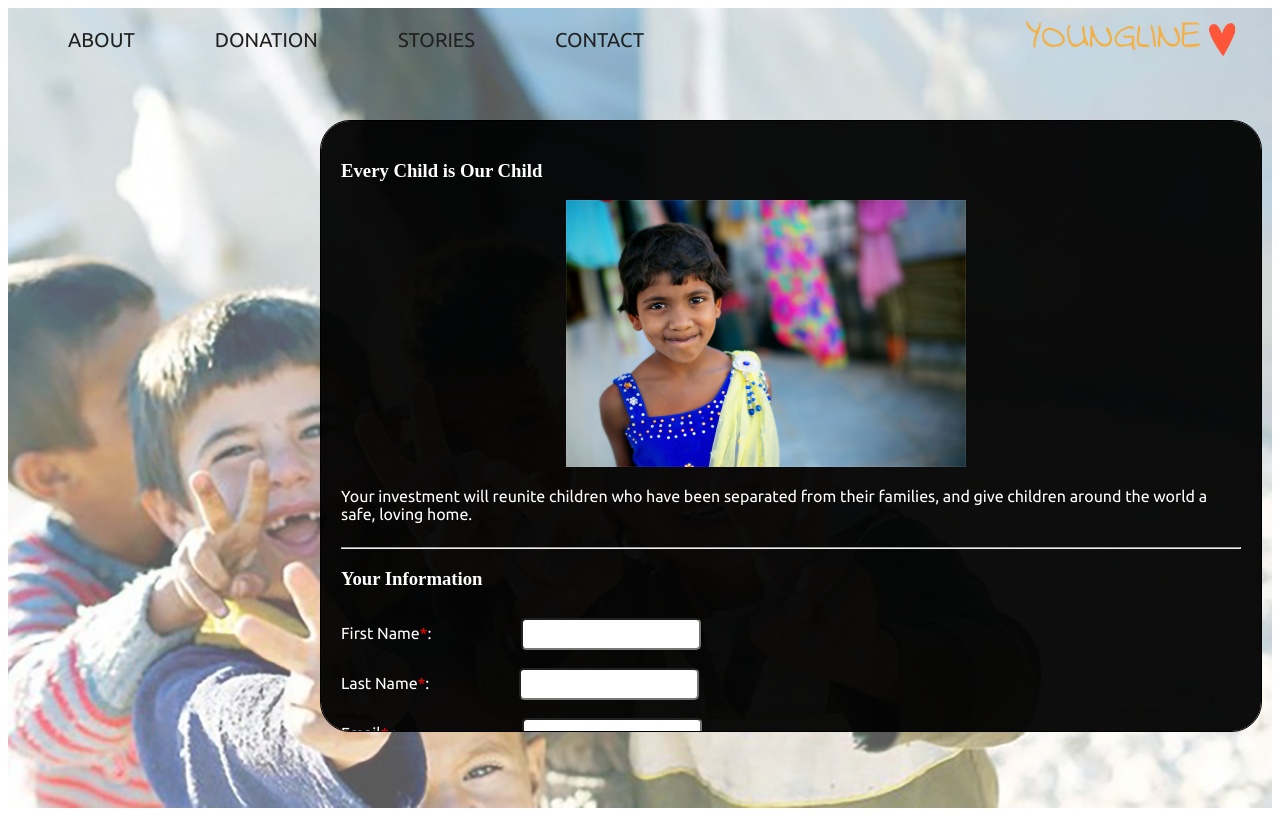
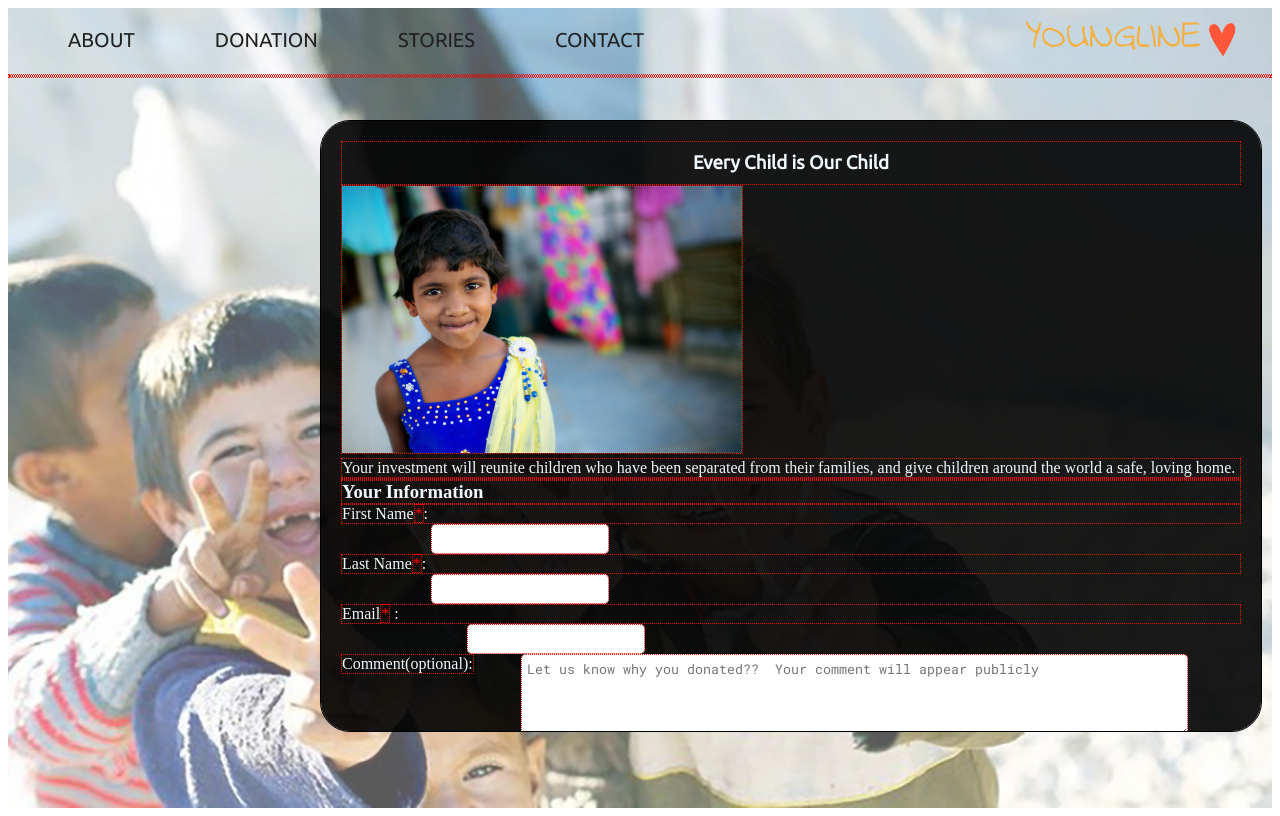
Before and after one commit to Yehorchik/orphan, an Angular app in the folder public/: page /donation in a window 1280 px wide. Built offline with nearby package versions, Linux system fonts and the light colour scheme.

Commit message:
updated so I can pull

```diff
--- a/public/src/app/donation/donation.component.css
+++ b/public/src/app/donation/donation.component.css
@@ -1,17 +1,22 @@
 @import url('https://fonts.googleapis.com/css?family=Exo+2');
 @import url('https://fonts.googleapis.com/css?family=Ubuntu');
 @import url('https://fonts.googleapis.com/css?family=Roboto+Mono');
-p{
-    color: white;
-    display: inline-block;
-    font-family: 'Ubuntu', sans-serif;
+
+* {
+  margin: 0;
+  padding: 0;
+  border: 1px dotted red;
 }
-h3{
-    color: white;
+
+#donation_title {
+  text-align: center;
+  font-family: Ubuntu;
+  padding: 10px;
 }
-.donation{
+
+.donation {
   color: aliceblue;
-    background-color:rgba(0, 0, 0, 0.95);
+  background-color: rgba(0, 0, 0, 0.9);
   position: absolute;
   left: 25%;
   top: 15%;
@@ -24,121 +29,150 @@ h3{
   overflow-y: scroll;
   padding-right: 20px;
 }
-::-webkit-scrollbar{
+
+::-webkit-scrollbar {
   width: 1px;
 }
-.child{
+
+.child_image {
   width: 400px;
-    position: relative;
-    left: 25%;
+  justify-content: center
 }
-hr{
+
+hr {
   color: white;
 }
-span{
+
+span {
   color: red;
 }
 
-.f_name , .l_name {
+.f_name,
+.l_name {
   position: relative;
   left: 10%;
 }
-.email{
+
+.email {
   position: relative;
   left: 14%;
 }
-textarea{
+
+textarea {
   position: relative;
   left: 20%;
 }
-.comment{
+
+.comment {
   position: absolute;
 }
-.donation_cardname input{
+
+.donation_cardname input {
   margin: 10px;
 }
-.card{
+
+.card {
   width: 200px;
 }
-i{
+
+i {
   position: relative;
   color: orange;
   left: 9%
 }
-#heart{
+
+#heart {
   font-size: 20px;
 }
-.first_name{
+
+.first_name {
   position: relative;
   left: 3%;
 }
-.card_number input{
+
+.card_number input {
   position: relative;
   left: 8%;
 }
-.exp_date  input{
+
+.exp_date input {
   position: relative;
   left: 6%;
 }
-.sec_code input{
+
+.sec_code input {
   position: relative;
   left: 8%;
 }
-.bill_adress input{
+
+.bill_adress input {
   position: relative;
   left: 8%;
 }
-.donate{
+
+.donate {
   background-color: transparent;
   margin-top: 20px;
   position: relative;
   left: 40%;
-    border-radius :50px;
+  border-radius: 50px;
   width: 150px;
   outline: none;
   transition: all 0.3s ease 0s;
   cursor: pointer;
   border: none;
 }
-.donate i{
+
+.donate i {
   position: relative;
   left: 0%;
 }
-.donation input , textarea{
+
+.donation input,
+textarea {
   border-radius: 5px;
   padding: 5px;
   font-family: 'Roboto Mono', monospace;
   outline: none;
 }
-.donate:hover{
+
+.donate:hover {
   background-color: #FF8C00;
   box-shadow: 0px 15px 20px rgba(255, 140, 0, 0.4);
 }
 
-.donate:hover i{
+.donate:hover i {
   color: #fff;
 }
-.amount input{
+
+.amount input {
   position: relative;
   left: 2%;
 }
-.error{
+
+.error {
   position: relative;
   left: 15%;
 }
-.error1{
+
+.error1 {
   position: relative;
   left: 19%;
 }
-.error2{
+
+.error2 {
   position: relative;
   left: 7%;
 }
-.error , .error1 , .error2{
+
+.error,
+.error1,
+.error2 {
   font-family: 'Exo 2', sans-serif;
 }
-.help{
-    position : absolute;
+
+.help {
+  position: absolute;
   margin-left: 140px;
   display: inline-block;
   height: 50px;
@@ -150,14 +184,16 @@ i{
   border: 2px solid grey;
   border-radius: 30px;
   text-align: center;
-    background-color: rgba(71,75,81,0.8);
+  background-color: rgba(71, 75, 81, 0.8);
 
 }
-.help p{
+
+.help p {
   position: relative;
-    top:-30%;
+  top: -30%;
 }
-.error4{
+
+.error4 {
   position: relative;
   left: 4%;
 }
--- a/public/src/app/donation/donation.component.html
+++ b/public/src/app/donation/donation.component.html
@@ -1,43 +1,63 @@
 <!DOCTYPE html>
 <html lang="en">
+
 <head>
   <meta charset="UTF-8">
   <meta name="viewport" content="width=device-width, initial-scale=1.0">
   <meta http-equiv="X-UA-Compatible" content="ie=edge">
-  <link rel="stylesheet" href="https://use.fontawesome.com/releases/v5.7.0/css/all.css" >
+  <link rel="stylesheet" href="https://use.fontawesome.com/releases/v5.7.0/css/all.css">
+  <title>YoungLine Donation</title>
 </head>
+
 <body>
   <div class="donation">
-   <h3>Every Child is Our Child</h3>
-   <img class="child" src="../assets/child.jpg" >
-   <p>Your investment will reunite children who have been separated from their
-     families, and give children around the world a safe, loving home.</p>
+    <h3 id = "donation_title">Every Child is Our Child</h3>
+    <img class="child_image" src="../assets/child.jpg">
+    <p>Your investment will reunite children who have been separated from their families, and give children around the
+      world a safe, loving home.</p>
     <hr>
+
     <h3>Your Information</h3>
-    <p>First Name<span>*</span>:</p>  <input class="f_name" type="text" name="user.first_name" [(ngModel)]="user.first_name">
+
+    <!-- First Name Input Form -->
+    <p>First Name<span>*</span>:</p>
+    <input class="f_name" type="text" name="user.first_name" [(ngModel)]="user.first_name">
     <p class="error" *ngIf="createErrors.errors" style="color:red">{{createErrors.errors.first_name.message}}</p>
     <br>
-    <p>Last Name<span>*</span>: </p> <input class="l_name" type="text" name="user.last_name" [(ngModel)]="user.last_name" >
+
+    <!-- Last Name Input Form -->
+    <p>Last Name<span>*</span>:</p><input class="l_name" type="text" name="user.last_name" [(ngModel)]="user.last_name">
     <p class="error" *ngIf="createErrors.errors" style="color:red">{{createErrors.errors.last_name.message}}</p>
     <br>
+
+    <!-- Email Input Form -->
     <p>Email<span>*</span> : </p><input class="email" type="text" name="user.email" [(ngModel)]="user.email">
     <p class="error1" *ngIf="createErrors.errors" style="color:red">{{createErrors.errors.email.message}}</p>
     <br>
-    <p class="comment" >Comment(optional):</p><textarea name="user.comment" [(ngModel)]="user.comment" rows="4" cols="80" placeholder="Let us know why you donated??  Your comment will appear publicly"></textarea>
+
+    <!-- Comment Input Form -->
+    <p class="comment">Comment(optional):</p><textarea name="user.comment" [(ngModel)]="user.comment" rows="4" cols="80"
+      placeholder="Let us know why you donated??  Your comment will appear publicly"></textarea>
     <hr>
+
+    <!-- Payment Amount Input Form -->
     <h3>Payment Details</h3>
     <div class="amount">
       <p>Amount for donation<span>*</span>:</p>
       <input type="text" placeholder="$0.00" name="user.donation" [(ngModel)]="user.donation">
       <p class="error2" *ngIf="createErrors.errors" style="color:red">{{createErrors.errors.donation.message}}</p>
     </div>
+
+    <!-- Payment Card Input Form -->
     <div class="donation_cardname">
       <p>Name on the Card<span>*</span>: </p>
       <input class="first_name" type="text" placeholder="First Name" name="user.card.card_first_name" [(ngModel)]="user.card.card_first_name">
-      <input class="first_name" type="text" placeholder="Last Name" name="user.card.card_last_name" [(ngModel)]="user.card.card_last_name" >
+      <input class="first_name" type="text" placeholder="Last Name" name="user.card.card_last_name" [(ngModel)]="user.card.card_last_name">
       <p class="error4" *ngIf="createErrors.errors" style="color:red">{{createErrors.errors.card.errors.card_first_name.message}}</p>
       <p class="error4" *ngIf="createErrors.errors" style="color:red">{{createErrors.errors.card.errors.card_last_name.message}}</p>
     </div>
+
+    <!-- Payment Card Number Input Form -->
     <div class="card_number">
       <p>Card Number<span>*</span>:</p>
       <input type="text" placehoder="Card Number" name="user.card.card_number" [(ngModel)]="user.card.card_number">
@@ -45,27 +65,38 @@
       <br>
       <img class='card' src="../assets/credit-cards.png">
     </div>
+
+    <!-- Payment Card Expiration Date Input Form -->
     <div class="exp_date">
       <p>Expiration Date<span>*</span>:</p>
       <input type="date" name="user.card.expiration_date" [(ngModel)]="user.card.expiration_date">
       <p class="error1" *ngIf="createErrors.errors" style="color:red">{{createErrors.errors.card.errors.expiration_date.message}}</p>
     </div>
+
+    <!-- Payment Card Security Code Input Form -->
     <div class="sec_code">
       <p>Security code<span>*</span>:</p>
       <input type="text" name="user.card.security_code" [(ngModel)]="user.card.security_code">
       <i class="fas fa-question-circle" (click)="openhelp()"></i>
       <p class="error1" *ngIf="createErrors.errors" style="color:red">{{createErrors.errors.card.errors.security_code.message}}</p>
-      <div class="help" *ngIf='show==true'><p>For MasterCard or Visa it is the last three digits
+      <div class="help" *ngIf='show==true'>
+        <p>For MasterCard or Visa it is the last three digits
           in the signature area on the back of your
-          card. For American Express it is the four digits on the front of the card.</p></div>
+          card. For American Express it is the four digits on the front of the card.</p>
       </div>
+    </div>
+
+    <!-- Payment Card Billing Address Input Form -->
     <div class="bill_adress">
       <p>Billing Adress<span>*</span>:</p>
       <input type="text" placeholder="Enter your billing adress" name="user.card.billing_adress" [(ngModel)]="user.card.billing_adress">
       <p class="error1" *ngIf="createErrors.errors" style="color:red">{{createErrors.errors.card.errors.billing_adress.message}}</p>
     </div>
-    <button  class="donate" (click)='sendDonation(user)' ><i id="heart" class="far fa-heart">Donate</i></button>
+
+    <!-- Input Form Submit Button -->
+    <button class="donate" (click)='sendDonation(user)'><i id="heart" class="far fa-heart">Donate</i></button>
 
   </div>
 </body>
+
 </html>
```
Lines whose indentation alone changed are shown as unchanged.
